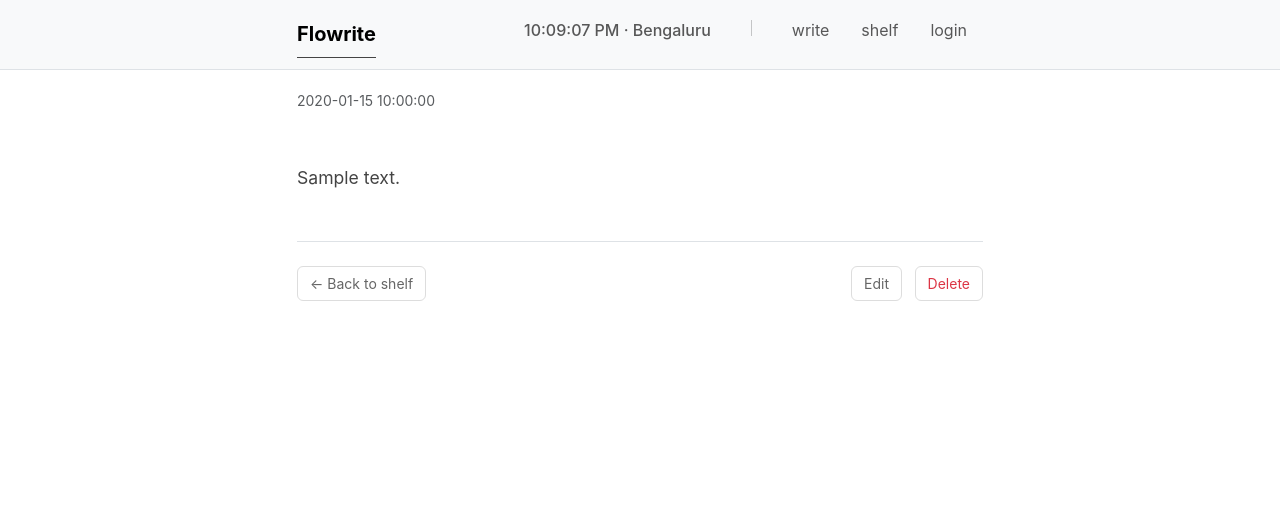
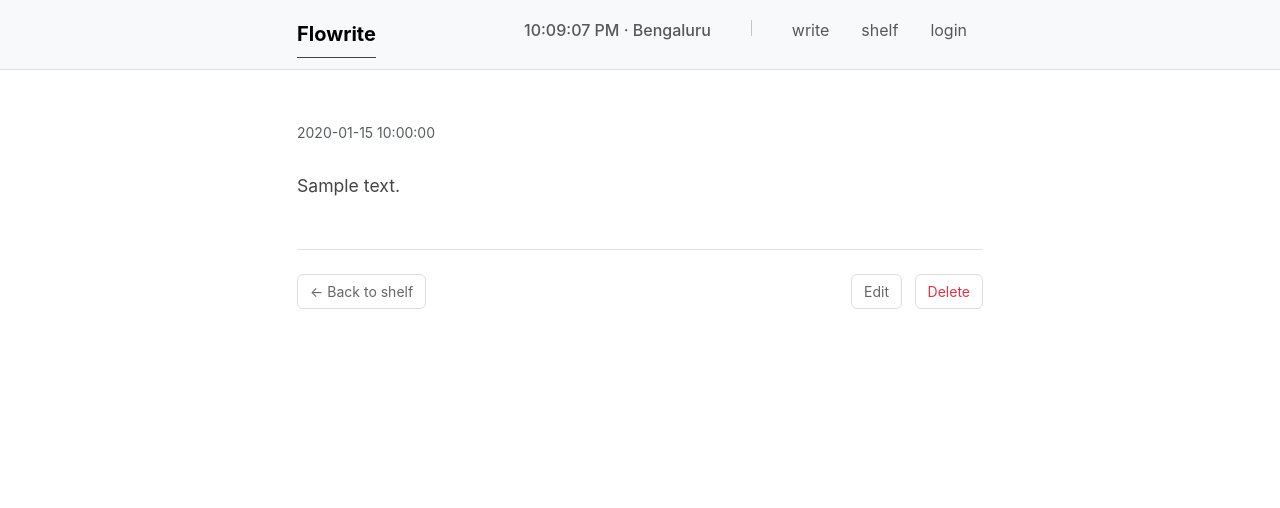
Before and after one commit to SathvikPN/flowrite, a Flask app: page /posts/1 in a window 1280 px wide. Shown: the top 508 px of the page. Run offline with Flask 3, Linux system fonts and the light colour scheme; tables that the repository leaves empty hold one stand-in row (values such as "Sample post").

Commit message:
fixes post paddings with footer and content view

```diff
--- a/templates/post.html
+++ b/templates/post.html
@@ -3,17 +3,16 @@
 {% block title %} {{ post.title }} {% endblock %}
 
 {% block main %}
-<div class="container pt-6">
+<div class="container py-5">
     <article class="post-view">
-        <header class="post-header mb-5">
-            <h1 class="post-title mb-3">{{ post.title }}</h1>
-            <div class="post-meta text-muted">
+        <header class="post-header mb-4">
+            <div class="post-meta text-muted mb-4">
                 <small>{{ post.created_at }}</small>
             </div>
         </header>
 
         <div class="post-content">
-            {{ post.content | safe | replace('\n', '<br>') }}
+            <pre class="content-pre">{{ post.content }}</pre>
         </div>
 
         <footer class="post-footer mt-5 pt-4 border-top">
@@ -34,19 +33,26 @@
 .post-view {
     max-width: 800px;
     margin: 0 auto;
-}
-
-.post-title {
-    color: #444;
-    font-weight: 500;
-    font-size: 2rem;
-    line-height: 1.3;
+    margin-bottom: calc(56px + 2rem); /* footer height + padding */
 }
 
 .post-content {
+    color: #444;
+    line-height: 1.7;
+}
+
+.content-pre {
+    font-family: inherit;
     font-size: 1.1rem;
-    line-height: 1.7;
-    color: #444;
+    white-space: pre-wrap;
+    word-wrap: break-word;
+    background: transparent;
+    border: none;
+    padding: 0;
+    margin: 0;
+    color: inherit;
+    line-height: inherit;
+    overflow: visible;
 }
 
 .btn-subtle {
```
